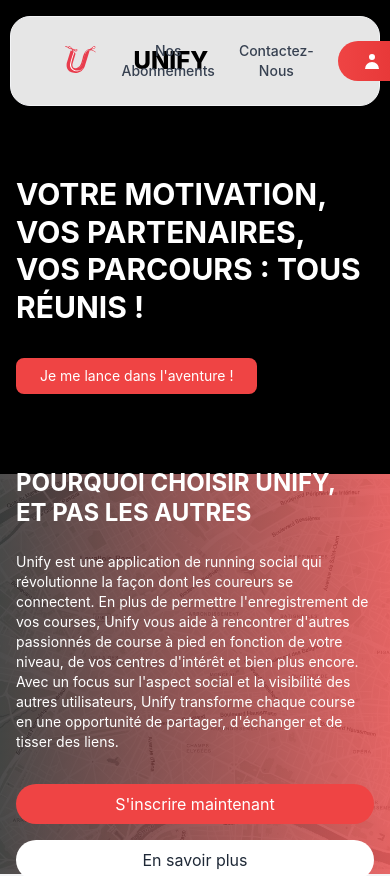
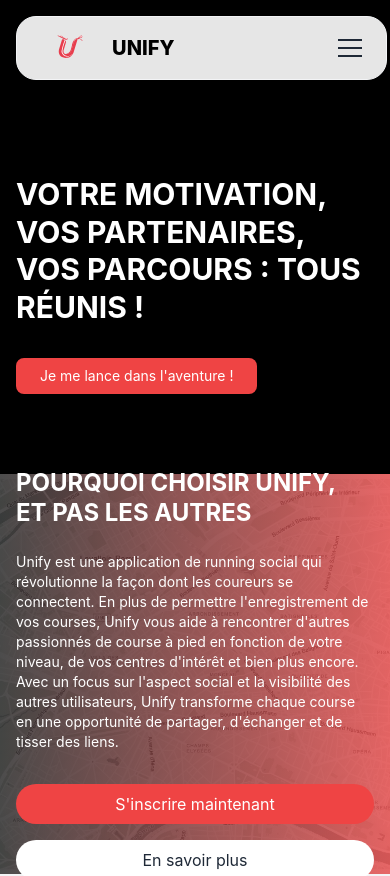
Before and after one commit to guiguil03/LandingPage-V2, a React (Vite) app: page / in a window 390 px wide. Shown: the top 876 px of the page. Built offline with nearby package versions, Linux system fonts and the light colour scheme.

Commit message:
Responsive

```diff
--- a/src/components/Grille.tsx
+++ b/src/components/Grille.tsx
@@ -1,4 +1,4 @@
-import React from 'react';
+
 import course from '../assets/course.jpg';
 import iphone from '../assets/iPhone X.svg';
 import map from '../assets/Background.svg'
--- a/src/components/Header.tsx
+++ b/src/components/Header.tsx
@@ -1,18 +1,25 @@
 import React, { useState } from 'react';
-import { motion } from 'framer-motion';
+import { motion, AnimatePresence } from 'framer-motion';
 import Logo from '../assets/logo.svg';
 import SignupModal from './inscription';
 
 const Header: React.FC = () => {
   const [isSignupModalOpen, setIsSignupModalOpen] = useState(false);
+  const [isMobileMenuOpen, setIsMobileMenuOpen] = useState(false);
 
   const openSignupModal = () => {
     setIsSignupModalOpen(true);
+    setIsMobileMenuOpen(false); // Fermer le menu mobile si ouvert
   };
 
   const closeSignupModal = () => {
     setIsSignupModalOpen(false);
   };
+
+  const toggleMobileMenu = () => {
+    setIsMobileMenuOpen(!isMobileMenuOpen);
+  };
+
   return (
     <motion.header
       initial={{ opacity: 0 }}
@@ -29,26 +36,28 @@
               duration: 0.6,
               ease: "easeOut"
             }}
-            className="fixed top-0 z-50 mt-4 flex justify-between items-center bg-white bg-opacity-90 backdrop-blur-md rounded-[20px] px-6 sm:px-8 py-4 w-[95%] max-w-7xl shadow-lg transition-all duration-300 border border-gray-100"
+            className="fixed top-0 left-0 z-50 mt-4 ml-4 flex justify-between items-center bg-white bg-opacity-90 backdrop-blur-md rounded-[20px] px-4 sm:px-8 py-3 sm:py-4 w-[95%] max-w-7xl shadow-lg transition-all duration-300 border border-gray-100 h-16 sm:h-[70px]"
           >
             <div className="flex items-center">
-              <span className="font-bold flex items-center gap-3">
-                <img src={Logo} alt="Logo Unify" className="h-14 w-auto object-contain" />
-                <span className="text-2xl sm:text-3xl  font-extrabold">UNIFY</span>
+              <span className="font-bold flex items-center gap-2 sm:gap-3">
+                <img src={Logo} alt="Logo Unify" className="h-10 sm:h-14 w-auto object-contain" />
+                <span className="text-xl sm:text-3xl font-extrabold">UNIFY</span>
               </span>
             </div>
-            <div className="flex items-center gap-6 sm:gap-8">
-              <button className="text-gray-700 hover:text-red-600 text-sm sm:text-base font-medium relative group transition-all duration-300">
+
+            {/* Menu pour desktop */}
+            <div className="hidden md:flex items-center gap-6 sm:gap-8">
+              <button className="text-gray-700 hover:text-red-600 text-sm sm:text-base font-medium relative group transition-all duration-300 flex items-center h-full">
                 Nos Abonnements
                 <span className="absolute bottom-0 left-0 w-0 h-0.5 bg-red-500 transition-all duration-300 group-hover:w-full"></span>
               </button>
-              <button className="text-gray-700 hover:text-red-600 text-sm sm:text-base font-medium relative group transition-all duration-300">
+              <button className="text-gray-700 hover:text-red-600 text-sm sm:text-base font-medium relative group transition-all duration-300 flex items-center h-full">
                 Contactez-Nous
                 <span className="absolute bottom-0 left-0 w-0 h-0.5 bg-red-500 transition-all duration-300 group-hover:w-full"></span>
               </button>
               <button
                 onClick={openSignupModal}
-                className="bg-gradient-to-r from-red-500 to-red-600 text-white px-6 py-2.5 rounded-full text-sm sm:text-base font-medium transition-all duration-300 hover:shadow-lg transform hover:scale-105 hover:from-red-600 hover:to-red-700 flex items-center gap-2"
+                className="bg-gradient-to-r from-red-500 to-red-600 text-white px-5 sm:px-6 py-2 sm:py-2.5 rounded-full text-sm sm:text-base font-medium transition-all duration-300 hover:shadow-lg transform hover:scale-105 hover:from-red-600 hover:to-red-700 flex items-center gap-2"
               >
                 <svg xmlns="http://www.w3.org/2000/svg" className="h-5 w-5" viewBox="0 0 20 20" fill="currentColor">
                   <path fillRule="evenodd" d="M10 9a3 3 0 100-6 3 3 0 000 6zm-7 9a7 7 0 1114 0H3z" clipRule="evenodd" />
@@ -56,6 +65,17 @@
                 S'inscrire
               </button>
             </div>
+
+            {/* Bouton hamburger pour mobile */}
+            <button
+              onClick={toggleMobileMenu}
+              className="md:hidden flex flex-col justify-center items-center gap-1.5 p-2 focus:outline-none"
+              aria-label="Menu"
+            >
+              <span className={`block w-6 h-0.5 bg-gray-800 transition-all duration-300 ${isMobileMenuOpen ? 'transform rotate-45 translate-y-2' : ''}`}></span>
+              <span className={`block w-6 h-0.5 bg-gray-800 transition-all duration-300 ${isMobileMenuOpen ? 'opacity-0' : ''}`}></span>
+              <span className={`block w-6 h-0.5 bg-gray-800 transition-all duration-300 ${isMobileMenuOpen ? 'transform -rotate-45 -translate-y-2' : ''}`}></span>
+            </button>
           </motion.nav>
         </div>
 
@@ -85,6 +105,37 @@
         </motion.div>
       </div>
 
+      {/* Menu mobile */}
+      <AnimatePresence>
+        {isMobileMenuOpen && (
+          <motion.div
+            initial={{ opacity: 0, y: -20 }}
+            animate={{ opacity: 1, y: 0 }}
+            exit={{ opacity: 0, y: -20 }}
+            transition={{ duration: 0.3 }}
+            className="fixed top-20 left-4 z-40 w-[90%] max-w-md bg-white rounded-xl shadow-xl py-4 px-6 border border-gray-100"
+          >
+            <div className="flex flex-col gap-4">
+              <button className="text-gray-700 hover:text-red-600 text-base font-medium py-2 border-b border-gray-100 transition-all duration-300">
+                Nos Abonnements
+              </button>
+              <button className="text-gray-700 hover:text-red-600 text-base font-medium py-2 border-b border-gray-100 transition-all duration-300">
+                Contactez-Nous
+              </button>
+              <button
+                onClick={openSignupModal}
+                className="bg-gradient-to-r from-red-500 to-red-600 text-white py-3 rounded-full text-base font-medium transition-all duration-300 hover:shadow-lg transform hover:scale-105 hover:from-red-600 hover:to-red-700 flex items-center justify-center gap-2 mt-2"
+              >
+                <svg xmlns="http://www.w3.org/2000/svg" className="h-5 w-5" viewBox="0 0 20 20" fill="currentColor">
+                  <path fillRule="evenodd" d="M10 9a3 3 0 100-6 3 3 0 000 6zm-7 9a7 7 0 1114 0H3z" clipRule="evenodd" />
+                </svg>
+                S'inscrire
+              </button>
+            </div>
+          </motion.div>
+        )}
+      </AnimatePresence>
+
       {/* Modal d'inscription */}
       <SignupModal isOpen={isSignupModalOpen} onClose={closeSignupModal} />
     </motion.header>
--- a/src/components/avis.tsx
+++ b/src/components/avis.tsx
@@ -1,6 +1,6 @@
   import React, { useState, useEffect } from 'react';
 import data from '../data/avis.json';
-import Avis from "../type/avis";
+import type { Avis } from "../type/avis";
 import { motion } from 'framer-motion';
 
 interface AvisGridProps {
@@ -25,7 +25,7 @@
   useEffect(() => {
     const avisContainer = document.querySelector('.avis-container');
     if (avisContainer) {
-      setThreshold(avisContainer.offsetTop - 400);
+      setThreshold((avisContainer as HTMLElement).offsetTop - 400);
     }
   }, []);
 
--- a/src/components/map.tsx
+++ b/src/components/map.tsx
@@ -1,4 +1,4 @@
-import React from 'react'
+
 import map from '../assets/map.jpg';
 
 export default function Map() {
--- /dev/null
+++ b/windsurf_deployment.yaml
@@ -0,0 +1,6 @@
+# Windsurf Deploys Configuration (Beta)
+# This is an auto-generated file used to store your app deployment configuration. Do not modify.
+# The ID of the project (different from project name) on the provider's system. This is populated as a way to update existing deployments.
+project_id: 4a078f37-566e-49da-865c-11617a10642e
+# The framework of the web application (examples: nextjs, react, vue, etc.)
+framework: vite
```
Also changed, not shown: 1 other file (tests, documents, lock files or other folders).
